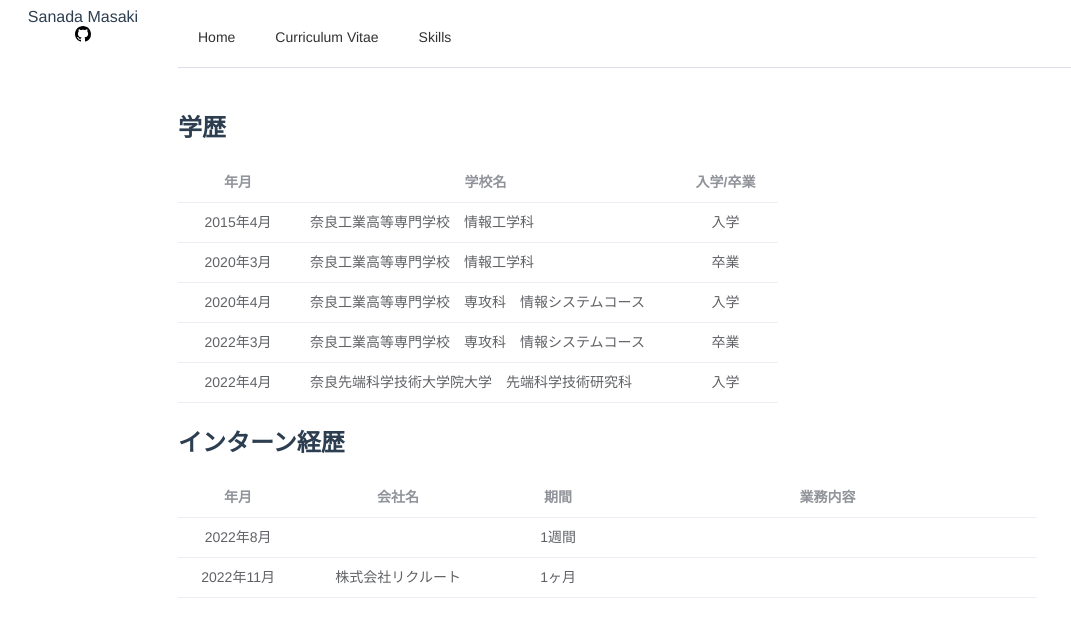
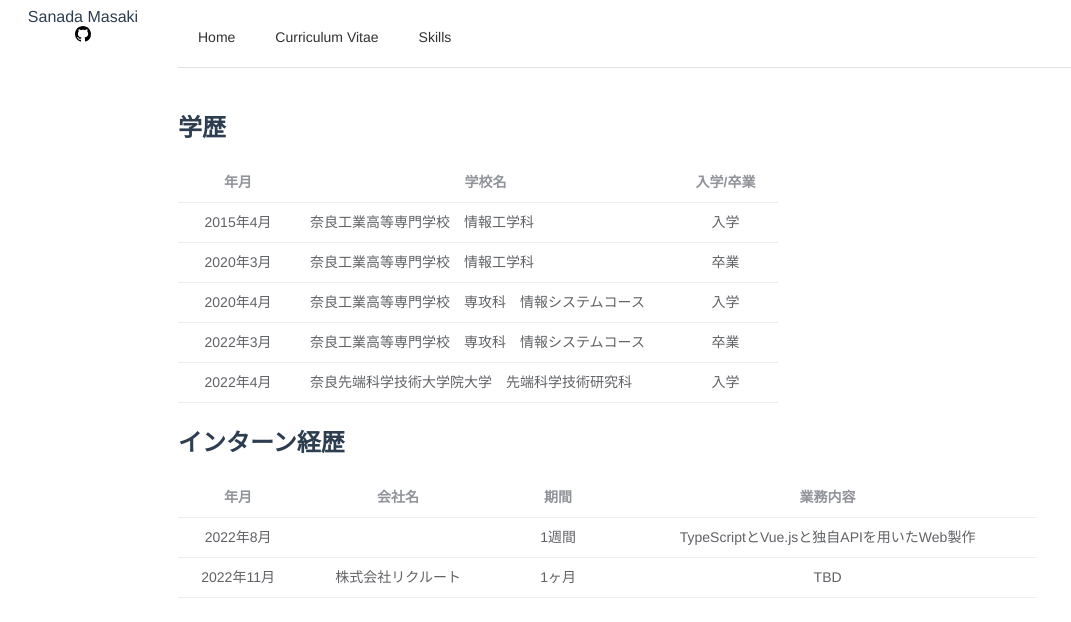
Before and after one commit to masaki12-s/portfolio, a Vue app: page /cv in a window 1280 px wide. Shown: the top 622 px of the page, without its empty margins (0-1071 px from the left). Built offline with nearby package versions, Linux system fonts and the light colour scheme.

Commit message:
intern経歴追加

```diff
--- a/src/views/CurriculumVitae.vue
+++ b/src/views/CurriculumVitae.vue
@@ -21,13 +21,13 @@
       company:'',
       year_month:'2022年8月',
       duration:'1週間',
-      about:"",
+      about:"TypeScriptとVue.jsと独自APIを用いたWeb製作",
     },
     {
       company:'株式会社リクルート',
       year_month:'2022年11月',
       duration:"1ヶ月",
-      about:"",
+      about:"TBD",
     }
   ]
   const education = [
```
